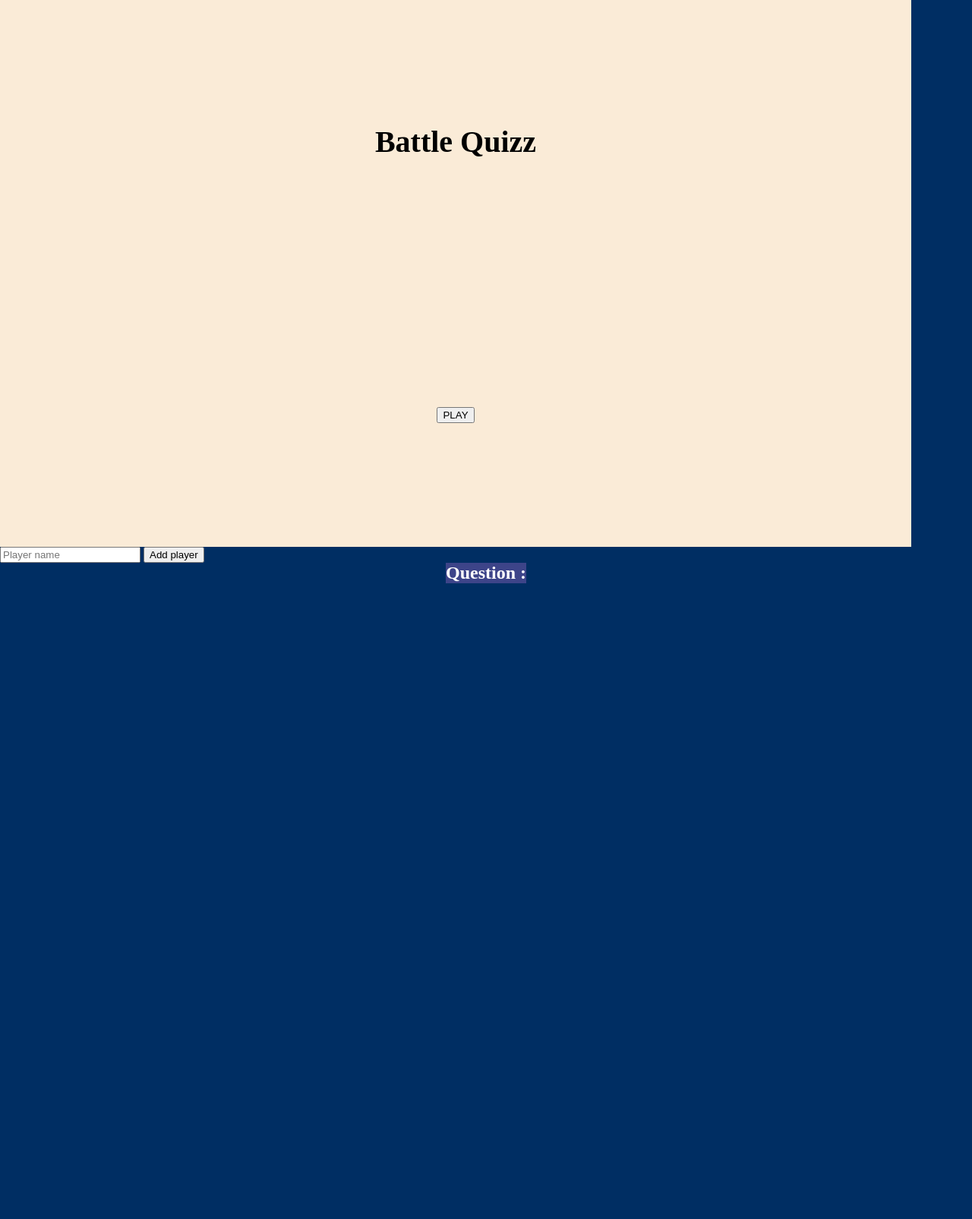
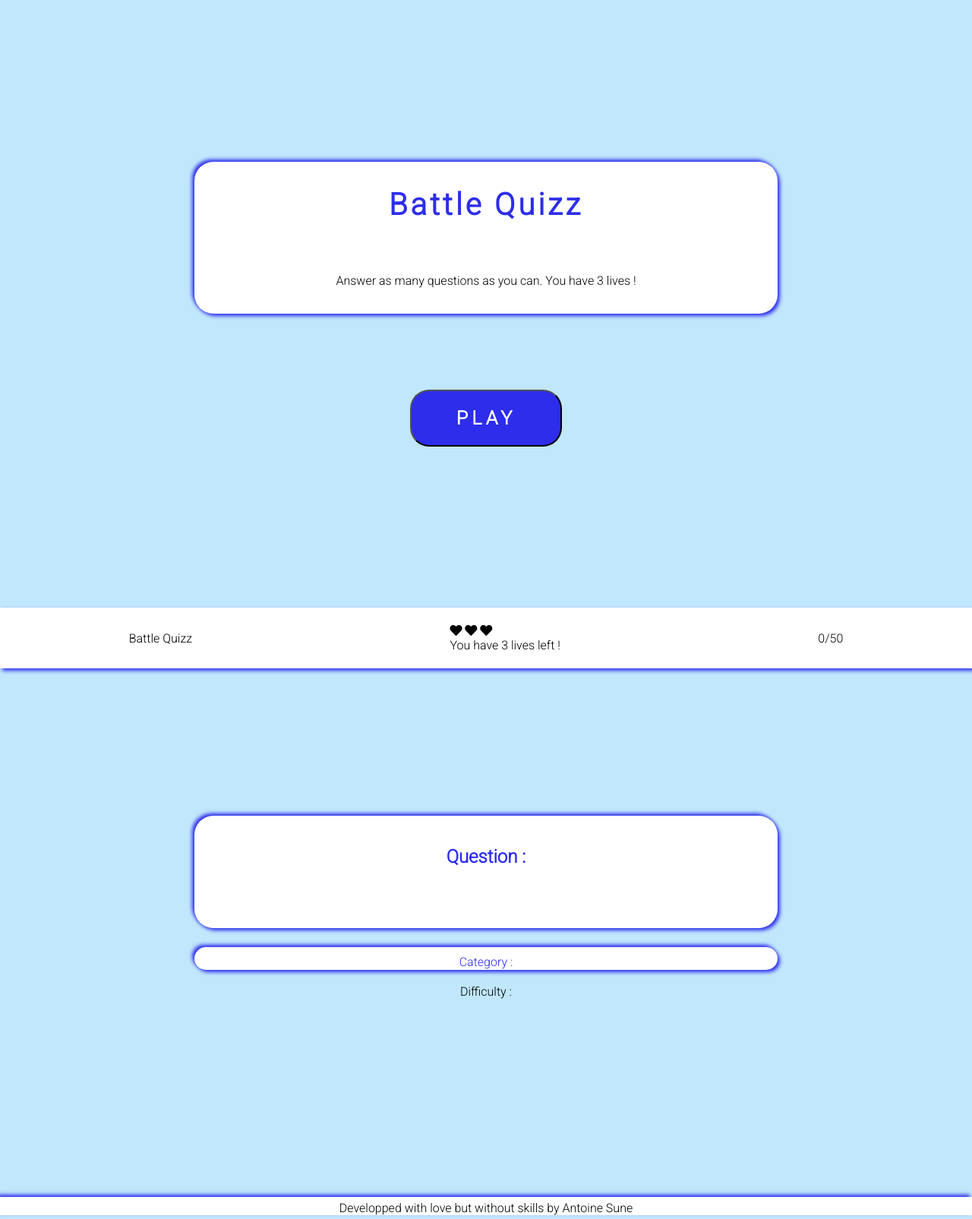
Before and after one commit to AntoineS92/QuizzGame, a plain HTML site: page index.html in a window 1280 px wide. Shown: the whole page at 76% size. Before the commit the page ends 800 px from the top, so only its background shows below. Drawn offline with nearby package versions, Linux system fonts and the light colour scheme; no server answers.

Commit message:
almost done

```diff
--- a/index.html
+++ b/index.html
@@ -6,41 +6,68 @@
     <meta name="viewport" content="width=device-width, initial-scale=1.0" />
     <title>Document</title>
     <link rel="stylesheet" href="./styles.css" />
+    <link
+      href="https://cdnjs.cloudflare.com/ajax/libs/font-awesome/5.15.3/css/all.min.css"
+      rel="stylesheet"
+    />
     <script src="https://cdn.jsdelivr.net/npm/axios/dist/axios.min.js"></script>
     <script type="module" src="./script.js"></script>
   </head>
   <body>
-    <!-- <header class="top-bar">
-      <section id="name"><p>Battle Quizz</p></section>
-      <section id="playerTurn"><p>Player 1, it is your turn !</p></section>
-      <section id="timer"></section>
-    </header> -->
-
+    <div class="main">
       <div class="title">
         <h1>Battle Quizz</h1>
-      <button id="btn-play" type="button">PLAY</a>
-    </div>
 
-    <div id="game">
-      <div class="players">
+        <!-- <section class="players">
           <div>
             <input id="input-player" type="text" placeholder="Player name" />
             <button id="button-player" type="button">Add player</button>
           </div>
           <ul class="player-list"></ul>
+        </section> -->
+        <div id="rules">
+          <article>
+            <p>Answer as many questions as you can. You have 3 lives !</p>
+          </article>
+        </div>
+      </div>
+      <button id="btn-play" type="button"><a href="#game">PLAY</a></button>
     </div>
 
-      <section class="flex-question">
+    <div class="top-bar">
+      <section id="name"><p>Battle Quizz</p></section>
+      <section class="life-screen">
+        <i class="fas fa-heart" id="life1"></i>
+        <i class="fas fa-heart" id="life2"></i>
+        <i class="fas fa-heart" id="life3"></i>
+        <p id="lives"></p>
+      </section>
+      <section id="counter"></section>
+    </div>
+
+    <div id="game">
       <div class="question-screen">
-          <h2>Question :</h2>
+        <h2 id="question">Question :</h2>
+
         <section id="question-box"></section>
+      </div>
+
+      <div id="catdif">
+        <p id="category"><span>Category</span> :</p>
+        <p id="difficulty">Difficulty :</p>
+      </div>
+
+      <div class="answer-screen">
         <section id="answers-boxes"></section>
-        </div>
-      </section>
-    </div>
 
         <button class="is-hidden-button" id="question-button">
           Next question ...
         </button>
+      </div>
+    </div>
+
+    <footer>
+      <p>Developped with love but without skills by Antoine Sune</p>
+    </footer>
   </body>
 </html>
--- a/script.js
+++ b/script.js
@@ -4,22 +4,44 @@ const answersList = document.getElementById("answers-boxes");
 const questionDisplay = document.querySelector("#question-box");
 const answer = document.getElementsByClassName("single-answer");
 const timer = document.querySelector("#timer");
+const playBtn = document.getElementById("btn-play");
+const game = document.getElementById("game");
+const lives = document.getElementById("lives");
+const category = document.getElementById("category");
+const difficulty = document.getElementById("difficulty");
+const counter = document.getElementById("counter");
+let playerLives = 3;
+let questionCounter = 0;
+counter.innerHTML = "0/50";
+
+lives.innerHTML = `You have ${playerLives} lives left !`;
 
 let answersArray = [];
 let questions = null;
 let currentQuestion = 0;
 
+playBtn.addEventListener("click", displayGame);
+
+function displayGame() {
+  console.log("Display clicked");
+  game.style.removeProperty("display");
+}
+
 function displayQuestion() {
   questionDisplay.textContent = questions[currentQuestion].question;
+  shuffleAnswers();
+  displayAnswers();
+  eventAnswer();
+  displayCatDif();
   console.log(questions[currentQuestion]);
-  shuffleAnswers();
   console.log(answersArray);
+  console.log(answer);
+  console.log(questions[currentQuestion].correct_answer);
+}
 
-  displayAnswers();
-
-  console.log(answer);
-  eventAnswer();
-  console.log(questions[currentQuestion].correct_answer);
+function displayCatDif(){
+  category.textContent = `Category : ${questions[currentQuestion].category}`;
+  difficulty.textContent = `Difficulty : ${questions[currentQuestion].difficulty}`;
 }
 
 //here we display the answers in the list.
@@ -55,20 +77,21 @@ function eventAnswer() {
   }
 }
 
-function startTimer() {
-  let timeLeft = 60;
-  let timerID = setInterval(countdown, 1000);
 
-  function countdown() {
-    if (timeLeft === -1) {
-      clearInterval(timerID);
-      // Print something to say "no more time"
-    } else {
-      timer.innerHTML = timeLeft + " seconds remaining";
-      timeLeft--;
-    }
-  }
-}
+// function startTimer() {
+//   let timerID = setInterval(countdown, 1000);
+//   let timeLeft = 60;
+
+//   function countdown() {
+//     if (timeLeft === -1) {
+//       clearInterval(timerID);
+//       // Print something to say "no more time"
+//     } else {
+//       timer.innerHTML = timeLeft + " seconds remaining";
+//       timeLeft--;
+//     }
+//   }
+// }
 
 function switchQuestion() {
   currentQuestion++;
@@ -82,9 +105,19 @@ function answerCheck(evt) {
   console.log(questions[currentQuestion].correct_answer);
   if (evt.target.textContent === questions[currentQuestion].correct_answer) {
     console.log("gg");
+    counter.innerHTML = `${questionCounter ++}/50`
     button.classList.remove("is-hidden-button"); //the "next question" button appears here
   } else {
+    livesAlert();
+    playerLives --
+    lives.innerHTML = `You have ${playerLives} lives left !`;
     console.log("dommage");
+  }
+}
+
+function livesAlert() {
+  if (playerLives === 1) {
+    window.alert("You lost !");
   }
 }
 
@@ -104,67 +137,65 @@ axios
 
 //=========== PLAYER SYSTEM ============
 
-const playerButton = document.getElementById("button-player");
-const playerInput = document.querySelector("#input-player");
-const playerListDisplay = document.querySelector(".player-list");
-let turnNb = 0
+// const playerButton = document.getElementById("button-player");
+// const playerInput = document.querySelector("#input-player");
+// const playerListDisplay = document.querySelector(".player-list");
+// let turnNb = 0;
 
-const resetPlayers = () => (playerListDisplay.innerHTML = "");
+// console.log(playerListDisplay);
 
-let playerList = [];
+// const resetPlayers = () => (playerListDisplay.innerHTML = "");
 
-class Player {
-  constructor(name) {
-    this.name = name;
-    this.lives = 3;
-    this.currentTurn = false;
-  }
-}
+// let playerList = [];
 
-function addPlayer() {
-  const boxValue = playerInput.value;
-  console.log("clicked");
-  playerList.push(new Player(playerInput.value));
-  console.log(playerList);
-  displayPlayers();
-  playerInput.value = "";
-}
+// class Player {
+//   constructor(name) {
+//     this.name = name;
+//     this.lives = 3;
+//     this.currentTurn = false;
+//   }
+// }
 
-console.log(playerButton);
-playerButton.addEventListener("click", addPlayer);
+// function addPlayer() {
+//   const boxValue = playerInput.value;
+//   console.log("clicked");
+//   playerList.push(new Player(playerInput.value));
+//   console.log(playerList);
+//   displayPlayers();
+//   playerInput.value = "";
+// }
 
-// addPlayer("Antoine", 3);
-console.log(Player);
+// console.log(playerButton);
+// playerButton.addEventListener("click", addPlayer);
 
-function deletePlayers(evt) {
-  const clickedBtn = evt.target;
-  const parentLi = clickedBtn.parentElement;
-  const EachPlayers = parentLi.querySelector(".eachPlayers").textContent;
-  const indexPlayers = playerList.indexOf(EachPlayers);
+// // addPlayer("Antoine", 3);
+// console.log(Player);
 
-  console.log("delete clicked !");
-  playerList.splice(indexPlayers, 1);
+// function deletePlayers(evt) {
+//   const clickedBtn = evt.target;
+//   const parentLi = clickedBtn.parentElement;
+//   const EachPlayers = parentLi.querySelectorAll(".eachPlayers").textContent; //PROBLEME ICI (for EACH)
+//   const indexPlayers = playerList.indexOf(EachPlayers);
 
-  parentLi.remove();
-}
+//   console.log("delete clicked !");
+//   playerList.splice(indexPlayers, 1);
 
-function displayPlayers() {
+//   parentLi.remove();
+// }
 
-  playerListDisplay.innerHTML += `<li> <span class = "eachPlayers">${playerInput.value}</span> <button class="btn-delete">delete</button></li>`
+// function displayPlayers() {
+//   playerListDisplay.innerHTML += `<li> <span class = "eachPlayers">${playerInput.value}</span> <button class="btn-delete">delete</button></li>`;
 
-  const btnDelete = document.querySelector(".btn-delete");
-  btnDelete.addEventListener("click", deletePlayers);
-}
+//   const btnDelete = document.querySelector(".btn-delete");
+//   btnDelete.addEventListener("click", deletePlayers);
+// }
 
-// Player turn
+// // Player turn
 
-function playerTurn(){
+// function playerTurn() {}
 
-}
+// function removeLives() {
+//   name.life--;
 
-function lives() {
-  // if (player click on single answers === good answer){
-  //   player life --
-  // }
-
-}
+//   // retirer coeurs
+// }
--- a/styles.css
+++ b/styles.css
@@ -1,82 +1,184 @@
+@import url('https://fonts.googleapis.com/css2?family=Roboto:wght@300&display=swap');
+
 * {
   box-sizing: border-box;
   margin: 0px;
+  font-family: 'Roboto', sans-serif;
 }
 
 body {
-  background-color: #002e63;
+  color: black;
+  background-color: RGB(192, 231, 252);
 }
 
-h1{
-    font-size: 40px;
-
+html {
+  scroll-behavior: smooth;
 }
 
-.title{
+a {
+  color: white;
+  text-decoration: none;
+}
+
+/* ================ TITLE SCREEN ============= */
+
+h1 {
+  font-size: 40px;
+  color: #2d2deb;
+  font-weight: 900;
+  letter-spacing: 4px;
+}
+
+.main{
+  height: 100vh;
+  display: flex;
+  flex-direction: column;
+  justify-content: center;
+  align-items: center;
+}
+
+.title {
   display: flex;
   justify-content: space-around;
   align-items: center;
   flex-direction: column;
-    background-color: antiquewhite;
-    max-width: 1200px;
-    height: 90vh;
+  background-color: white;
+  max-height: 260px;
+  min-height: 200px;
+  width: 60%;
+  border-radius: 25px;
+  margin-bottom: 50px;
+  box-shadow: 3px 3px 5px #2d2deb, -3px -3px 5px #2d2deb;
 }
 
-.footer{
-    background-color: black;
-    max-width: 1200px;
-    height: 10vh;
-    color: white;
-    text-align: center;
-}
 
-#play-button{
-    background-color: lightcoral;
+
+#btn-play {
+  background-color: #2d2deb;
   width: 200px;
   height: 75px;
   text-align: center;
+  font-size: 25px;
+  border-radius: 25px;
+  margin-top: 50px;
+  letter-spacing: 5px;
+  font-weight: bold;
 }
+
+#btn-play:hover{
+  box-shadow: 10px 5px 5px grey;
+}
+
+.btns > button {
+  margin: 40px;
+  padding: 18px 35px;
+  background-color: #2d2deb;
+  border-radius: 25px;
+  color: white;
+  font-size: 18px;
+}
+
+.btns > button:hover {
+  box-shadow: 10px 5px 5px grey;
+}
+
+/* ================ TITLE SCREEN ============= */
+
+/*  ================= TOP BAR ================ */
 
 .top-bar {
   display: flex;
   justify-content: space-around;
   align-items: center;
-  height: 100px;
-  color: white;
+  height: 10vh;
+  background-color: white;
+  box-shadow: 3px 3px 5px #2d2deb;
 }
 
-.flex-question {
-  display: grid;
-  place-items: center;
-  color: white;
+.fas.hidden {
+  visibility: hidden;
+}
+
+/*  ================= TOP BAR ================ */
+
+#game {
+  height: 87vh;
+  display: flex;
+  flex-direction: column;
+  align-items: center;
+  justify-content: center;
+  color: black;
+}
+
+h2 {
+  padding: 10px;
+  color: #2d2deb;
+}
+
+#catdif {
+  display: flex;
+  flex-direction: column;
+  align-items: center;
+  width: 60%;
+  height: 30px;
+  background-color: white;
+  border-radius: 25px;
+  box-shadow: 3px 3px 5px #2d2deb, -3px -3px 5px #2d2deb;
+  margin: 25px 0px 25px 0px;
+}
+
+#category{
+  color: #2d2deb;
+}
+
+#catdif > p {
+  padding: 10px;
+}
+
+#question-box {
+  padding: 20px;
+  text-align: center;
 }
 
 .question-screen {
-  background-color: #3d4489;
   display: flex;
   flex-direction: column;
   align-items: center;
-  color: white;
+  width: 60%;
+  background-color: white;
+  border-radius: 25px;
+  padding: 30px;
+  box-shadow: 3px 3px 5px #2d2deb, -3px -3px 5px #2d2deb;
+  text-align: center;
+}
+
+.answer-screen {
+  display: flex;
+  flex-direction: column;
+  align-items: center;
+  width: 60%;
+  max-width: 50em;
+  min-width: 10em;
+  border-radius: 25px;
+  padding: 30px;
 }
 
 #answers-boxes {
-  background-color: inherit;
   display: flex;
   flex-wrap: wrap;
-  max-width: 400px;
-  max-height: 300px;
-  justify-content: space-between;
-  color: white;
+  width: 700px;
+  justify-content: space-around;
 }
 
-#answers-boxes > p {
-  flex: 0 50%;
-  /* padding: 50px;
-    width: 50%;
-    margin: 0px; */
-  border: solid 2px;
+.single-answer {
+  flex: 0 40%;
   text-align: center;
+  margin : 15px 20px;
+  width: 100%;
+  background-color: #2d2deb;
+  border-radius: 25px;
   color: white;
+  padding: 10px;
 }
 
 #answers-boxes > p:hover {
@@ -85,9 +187,15 @@ h1{
 
 .is-hidden-button {
   visibility: hidden;
-  color: white;
 }
 
-.players {
-  color: black;
+footer {
+  background-color: white;
+  height: 3vh;
+  text-align: center;
+  box-shadow: -3px -3px 5px #2d2deb;
 }
+
+footer > p{
+  padding: 5px;
+}
```
Lines whose indentation alone changed are shown as unchanged.
